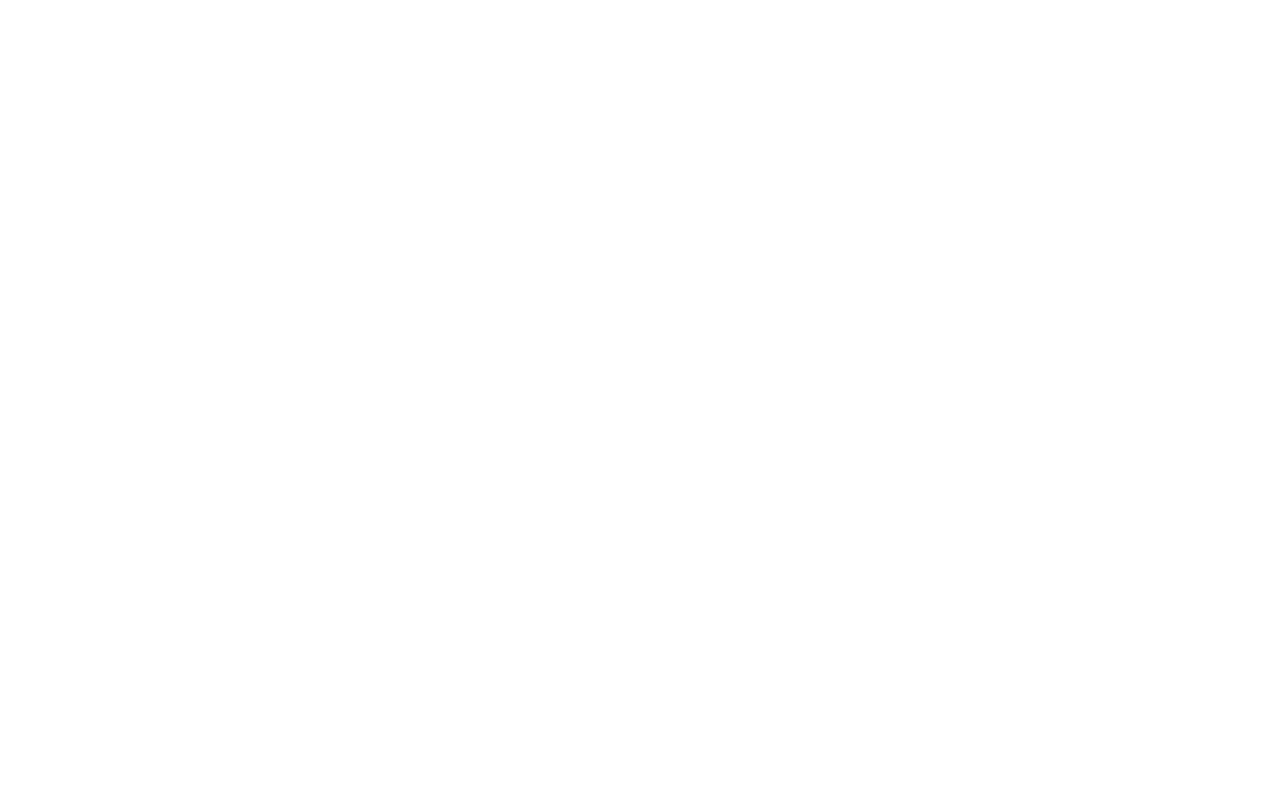
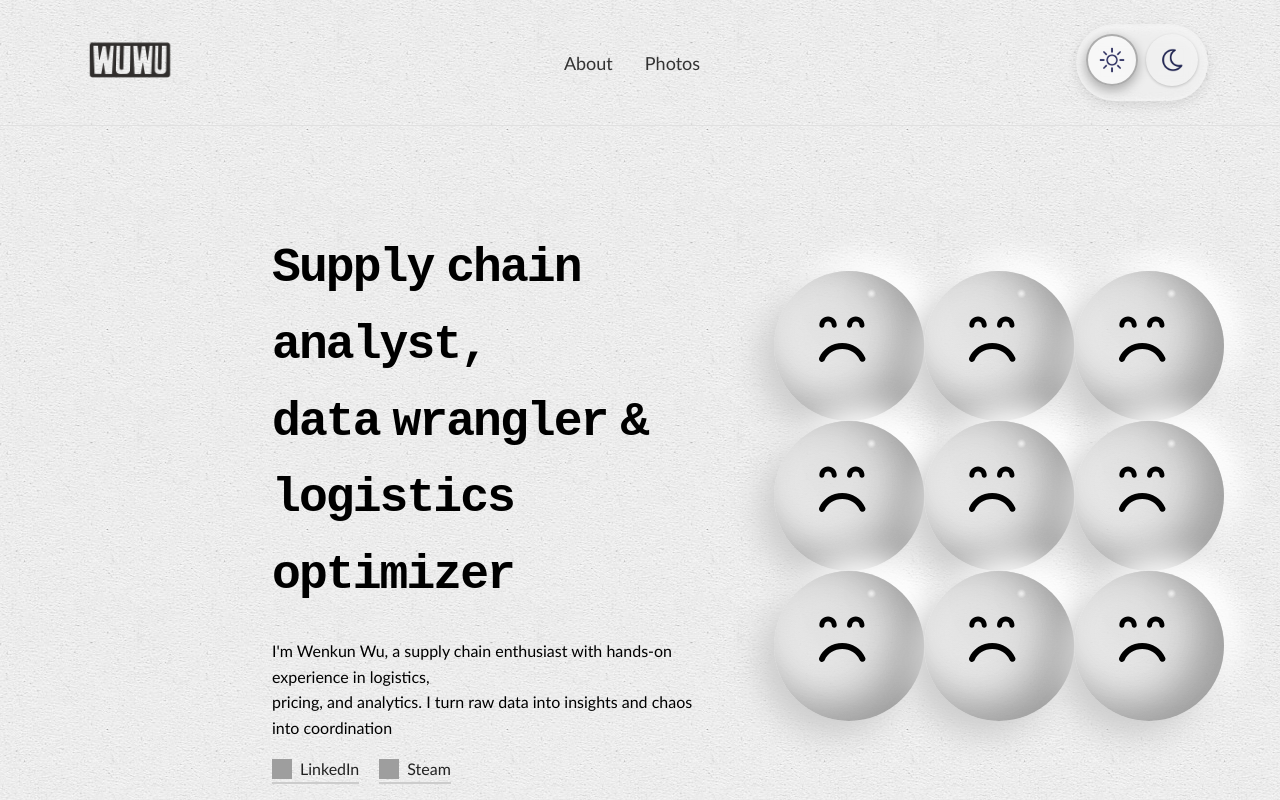
Before and after one commit to Mishimazzz/Wenkun-Wu-Personal-Web, a React (Vite) app in the folder vite-project/: page / in a window 1280 px wide. Before the commit this address had no page. Shown: the top 800 px of the page. Built offline with nearby package versions, Linux system fonts and the light colour scheme; grey boxes are pictures that could not be loaded.

Commit message:
Update main.tsx

```diff
--- a/vite-project/src/main.tsx
+++ b/vite-project/src/main.tsx
@@ -10,6 +10,7 @@
   <React.StrictMode>
     <Router>
       <Routes>
+        <Route path='/' element={<HomePage />} />
         <Route path='/Homepage' element={<HomePage />} />
         <Route path='/about' element={<About />} />
         <Route path='/photos' element={<Photos />} />
```
